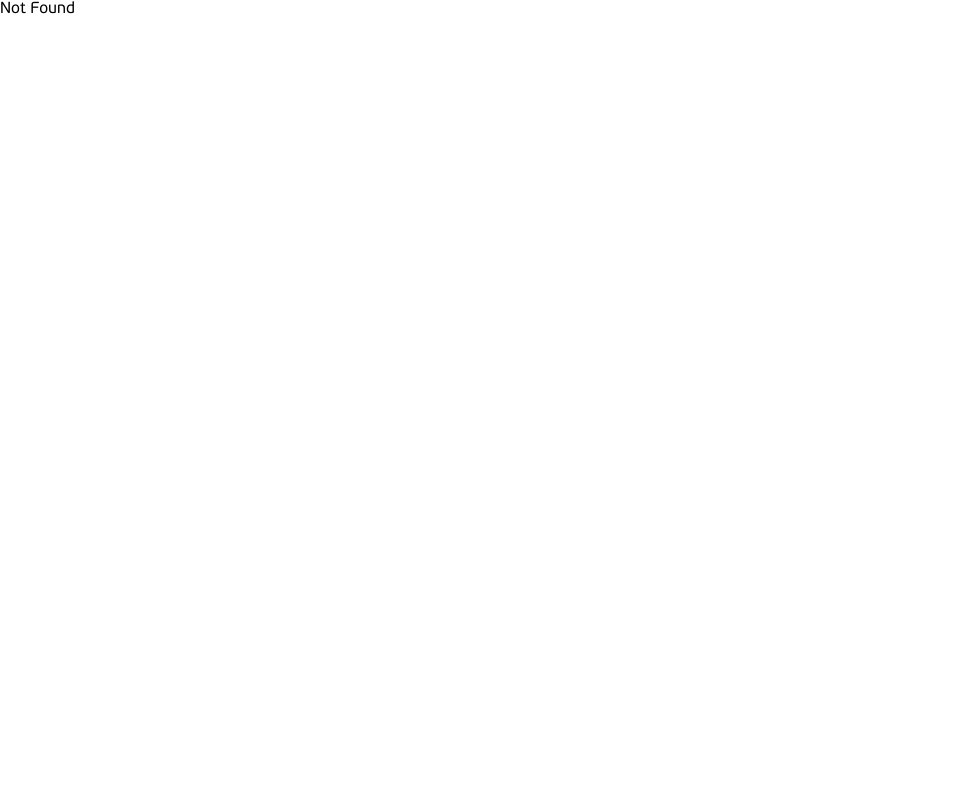
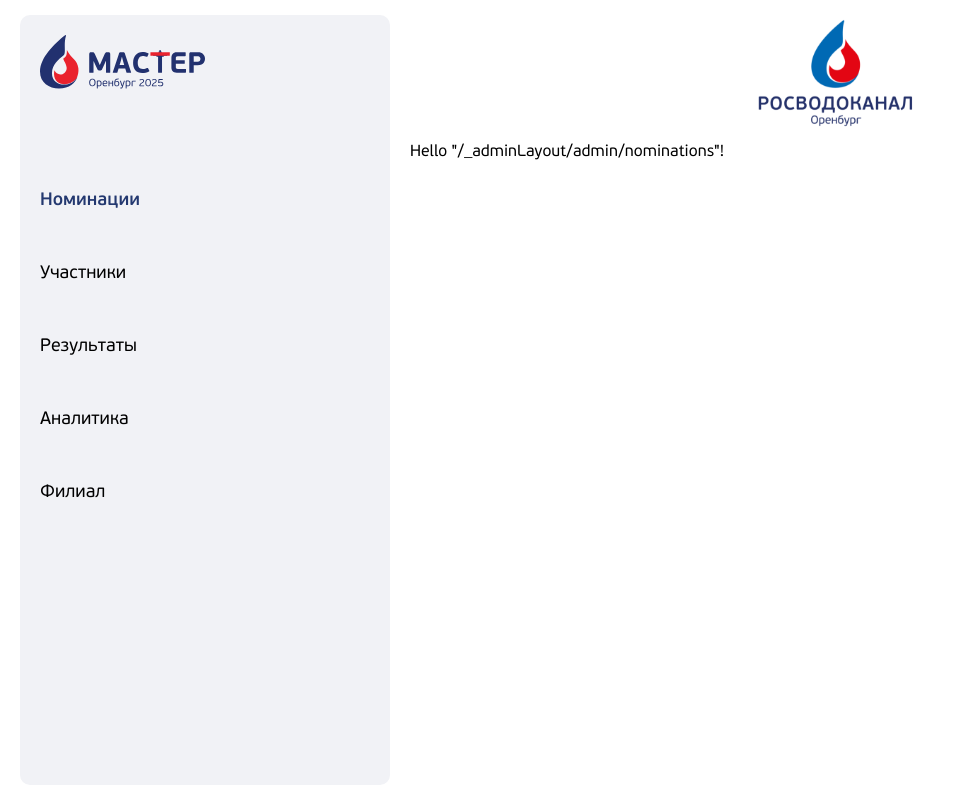
Before and after one commit to FantomStudy/rvk-quiz, a React (Vite) app: page /admin/nominations in a window 1280 px wide. Shown: the whole page, without its empty margins (0-974 px from the left). Built offline with nearby package versions, Linux system fonts and the light colour scheme.

Commit message:
feat: refactor admin login structure; consolidate styles and routes for improved organization

```diff
--- /dev/null
+++ b/src/app/routes/_adminLayout/admin/nominations.tsx
@@ -0,0 +1,9 @@
+import { createFileRoute } from '@tanstack/react-router'
+
+export const Route = createFileRoute('/_adminLayout/admin/nominations')({
+  component: RouteComponent,
+})
+
+function RouteComponent() {
+  return <div>Hello "/_adminLayout/admin/nominations"!</div>
+}
--- a/src/app/routes/_headerLayout/admin.tsx
+++ b/src/app/routes/_headerLayout/admin.tsx
@@ -1,6 +1,6 @@
 import { createFileRoute } from "@tanstack/react-router";
 
-import AdminLogin from "@pages/admin-login/AdminLogin";
+import { AdminLogin } from "@pages/admin";
 
 export const Route = createFileRoute("/_headerLayout/admin")({
   component: AdminLogin,
--- /dev/null
+++ b/src/pages/admin/index.ts
@@ -0,0 +1 @@
+export { default as AdminLogin } from "@pages/admin/login/AdminLogin";
--- a/src/routeTree.gen.ts
+++ b/src/routeTree.gen.ts
@@ -15,7 +15,8 @@ import { Route as HeaderLayoutImport } from './app/routes/_headerLayout'
 import { Route as AdminLayoutImport } from './app/routes/_adminLayout'
 import { Route as HeaderLayoutIndexImport } from './app/routes/_headerLayout/index'
 import { Route as HeaderLayoutAdminImport } from './app/routes/_headerLayout/admin'
-import { Route as AdminLayoutAdminAnalyticImport } from './app/routes/_adminLayout/admin.analytic'
+import { Route as AdminLayoutAdminNominationsImport } from './app/routes/_adminLayout/admin/nominations'
+import { Route as AdminLayoutAdminAnalyticImport } from './app/routes/_adminLayout/admin/analytic'
 
 // Create/Update Routes
 
@@ -40,6 +41,13 @@ const HeaderLayoutAdminRoute = HeaderLayoutAdminImport.update({
   path: '/admin',
   getParentRoute: () => HeaderLayoutRoute,
 } as any)
+
+const AdminLayoutAdminNominationsRoute =
+  AdminLayoutAdminNominationsImport.update({
+    id: '/admin/nominations',
+    path: '/admin/nominations',
+    getParentRoute: () => AdminLayoutRoute,
+  } as any)
 
 const AdminLayoutAdminAnalyticRoute = AdminLayoutAdminAnalyticImport.update({
   id: '/admin/analytic',
@@ -86,6 +94,13 @@ declare module '@tanstack/react-router' {
       preLoaderRoute: typeof AdminLayoutAdminAnalyticImport
       parentRoute: typeof AdminLayoutImport
     }
+    '/_adminLayout/admin/nominations': {
+      id: '/_adminLayout/admin/nominations'
+      path: '/admin/nominations'
+      fullPath: '/admin/nominations'
+      preLoaderRoute: typeof AdminLayoutAdminNominationsImport
+      parentRoute: typeof AdminLayoutImport
+    }
   }
 }
 
@@ -93,10 +108,12 @@ declare module '@tanstack/react-router' {
 
 interface AdminLayoutRouteChildren {
   AdminLayoutAdminAnalyticRoute: typeof AdminLayoutAdminAnalyticRoute
+  AdminLayoutAdminNominationsRoute: typeof AdminLayoutAdminNominationsRoute
 }
 
 const AdminLayoutRouteChildren: AdminLayoutRouteChildren = {
   AdminLayoutAdminAnalyticRoute: AdminLayoutAdminAnalyticRoute,
+  AdminLayoutAdminNominationsRoute: AdminLayoutAdminNominationsRoute,
 }
 
 const AdminLayoutRouteWithChildren = AdminLayoutRoute._addFileChildren(
@@ -122,6 +139,7 @@ export interface FileRoutesByFullPath {
   '/admin': typeof HeaderLayoutAdminRoute
   '/': typeof HeaderLayoutIndexRoute
   '/admin/analytic': typeof AdminLayoutAdminAnalyticRoute
+  '/admin/nominations': typeof AdminLayoutAdminNominationsRoute
 }
 
 export interface FileRoutesByTo {
@@ -129,6 +147,7 @@ export interface FileRoutesByTo {
   '/admin': typeof HeaderLayoutAdminRoute
   '/': typeof HeaderLayoutIndexRoute
   '/admin/analytic': typeof AdminLayoutAdminAnalyticRoute
+  '/admin/nominations': typeof AdminLayoutAdminNominationsRoute
 }
 
 export interface FileRoutesById {
@@ -138,13 +157,14 @@ export interface FileRoutesById {
   '/_headerLayout/admin': typeof HeaderLayoutAdminRoute
   '/_headerLayout/': typeof HeaderLayoutIndexRoute
   '/_adminLayout/admin/analytic': typeof AdminLayoutAdminAnalyticRoute
+  '/_adminLayout/admin/nominations': typeof AdminLayoutAdminNominationsRoute
 }
 
 export interface FileRouteTypes {
   fileRoutesByFullPath: FileRoutesByFullPath
-  fullPaths: '' | '/admin' | '/' | '/admin/analytic'
+  fullPaths: '' | '/admin' | '/' | '/admin/analytic' | '/admin/nominations'
   fileRoutesByTo: FileRoutesByTo
-  to: '' | '/admin' | '/' | '/admin/analytic'
+  to: '' | '/admin' | '/' | '/admin/analytic' | '/admin/nominations'
   id:
     | '__root__'
     | '/_adminLayout'
@@ -152,6 +172,7 @@ export interface FileRouteTypes {
     | '/_headerLayout/admin'
     | '/_headerLayout/'
     | '/_adminLayout/admin/analytic'
+    | '/_adminLayout/admin/nominations'
   fileRoutesById: FileRoutesById
 }
 
@@ -182,7 +203,8 @@ export const routeTree = rootRoute
     "/_adminLayout": {
       "filePath": "_adminLayout.tsx",
       "children": [
-        "/_adminLayout/admin/analytic"
+        "/_adminLayout/admin/analytic",
+        "/_adminLayout/admin/nominations"
       ]
     },
     "/_headerLayout": {
@@ -201,7 +223,11 @@ export const routeTree = rootRoute
       "parent": "/_headerLayout"
     },
     "/_adminLayout/admin/analytic": {
-      "filePath": "_adminLayout/admin.analytic.tsx",
+      "filePath": "_adminLayout/admin/analytic.tsx",
+      "parent": "/_adminLayout"
+    },
+    "/_adminLayout/admin/nominations": {
+      "filePath": "_adminLayout/admin/nominations.tsx",
       "parent": "/_adminLayout"
     }
   }
```
Also changed, not shown: src/app/routes/_adminLayout/admin/analytic.tsx (renamed from src/app/routes/_adminLayout/admin.analytic.tsx), src/pages/admin/login/AdminLogin.module.css (renamed from src/pages/admin-login/AdminLogin.module.css), src/pages/admin/login/AdminLogin.tsx (renamed from src/pages/admin-login/AdminLogin.tsx).
